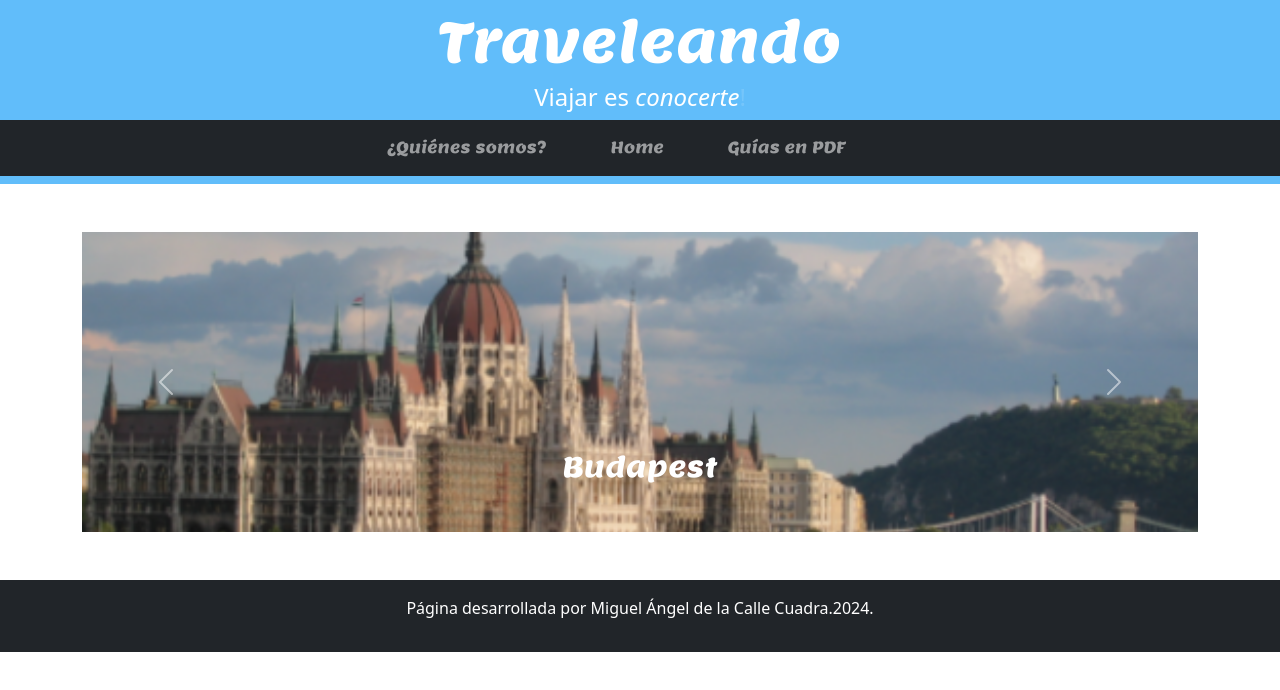
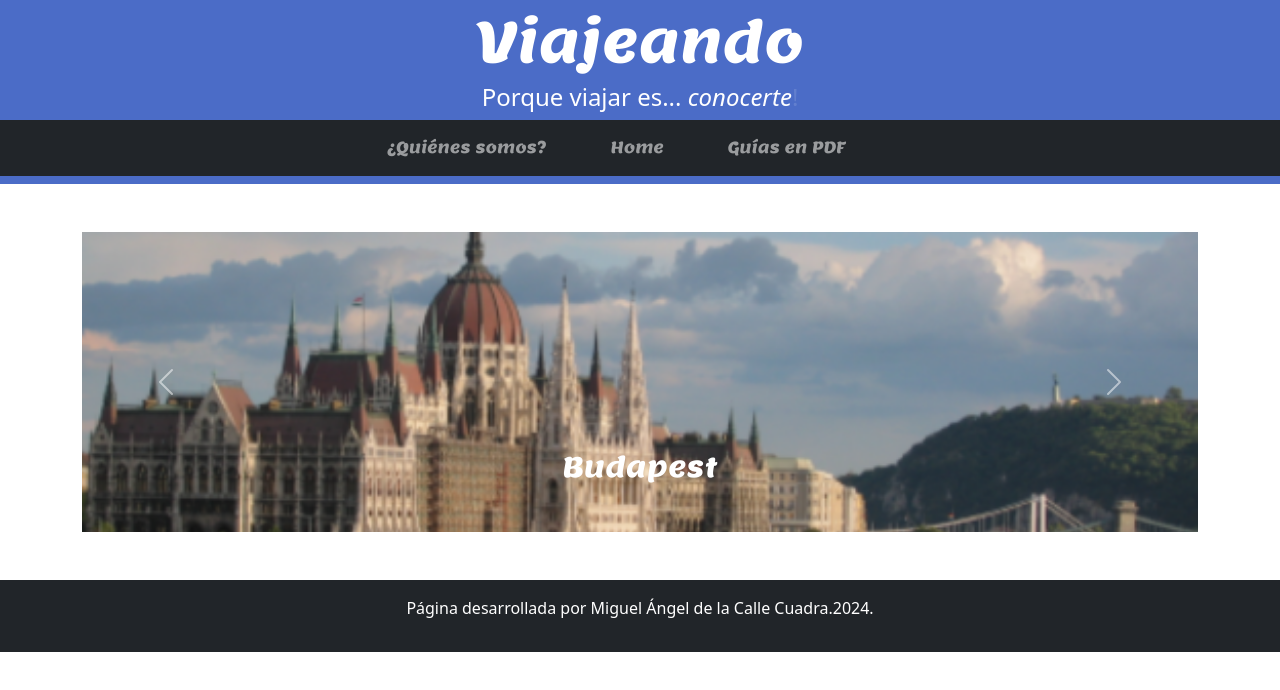
Before and after one commit to macall96/Web-Viajes-Prueba-Boostrap, a plain HTML site: page index.html in a window 1280 px wide. Drawn offline with nearby package versions, Linux system fonts and the light colour scheme.

Commit message:
primera prueba de cambios

```diff
--- a/index.html
+++ b/index.html
@@ -14,8 +14,8 @@
 
 <!--MENÚ SUPERIOR-->
 <header class="menubg text-white text-center py-2">
-    <h1 class="display-4">Traveleando</h1>
-    <h4 class="titulo">Viajar es <span class="typed"></span></h4>
+    <h1 class="display-4">Viajeando</h1>
+    <h4 class="titulo"> Porque viajar es... <span class="typed"></span></h4>
 
     <nav class="navbar navbar-expand-lg navbar-dark bg-dark">
         <div class="container-fluid">
@@ -51,7 +51,7 @@
             <div class="carousel-item active">
                 <img src="./styles/ny.jpg" class="d-block w-100" alt="Viaje 1">
                 <div class="carousel-caption d-none d-md-block">
-                    <h3>Nueva York</h3>
+                    <h3>New York</h3>
                 </div>
             </div>
             <div class="carousel-item">
--- a/styles/styles.css
+++ b/styles/styles.css
@@ -20,7 +20,7 @@ a {
 }
 
 .menubg {
-    background-color: #61bdfa;
+    background-color: #4b6cc7;
   }
 
 .fontMenuColor {
```
